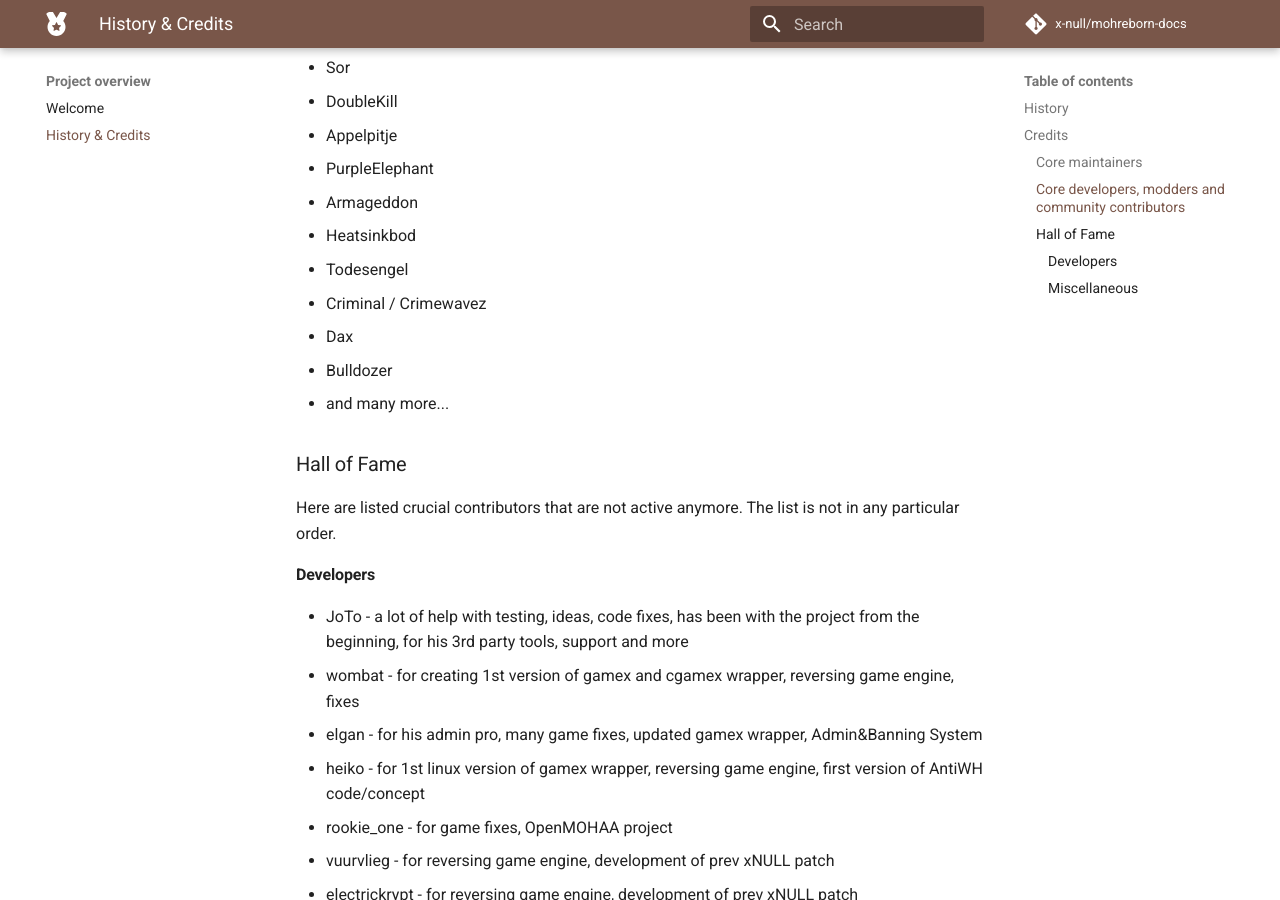
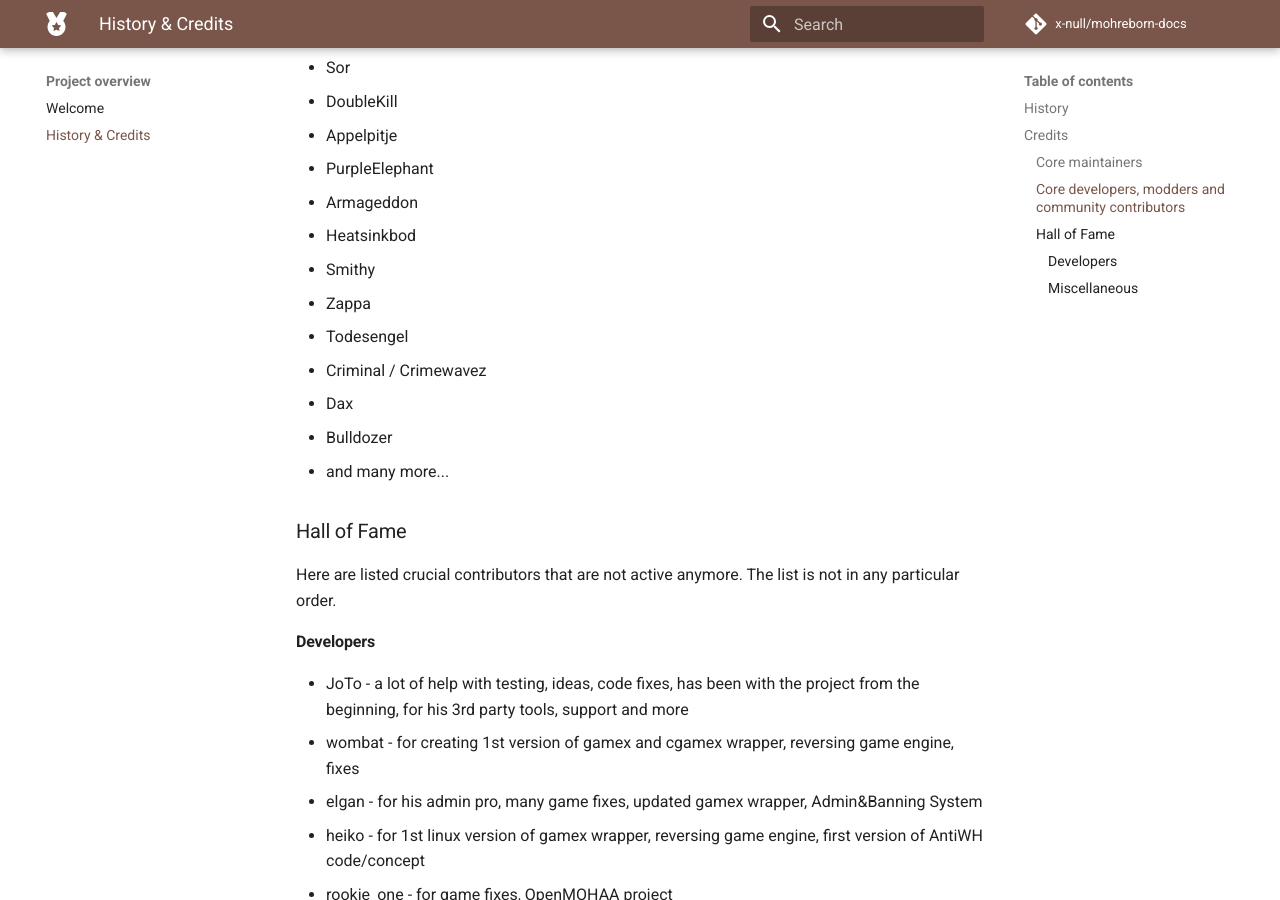
Before and after one commit to x-null/mohreborn-docs, an MkDocs documentation site: the page built from docs/history-and-credits.md, in a window 1280 px wide and 900 px high, scrolled down 1342 px. Built offline with MkDocs 1.6.1 and Material for MkDocs 9.7.7, drawn with Linux system fonts in a browser that asks for light colours; comment, search, counter and statistics services are not loaded.

Commit message:
Credit Smithy and Zappa

```diff
--- a/docs/history-and-credits.md
+++ b/docs/history-and-credits.md
@@ -38,6 +38,8 @@ invented a lot of original ways of hacking the engine or for fighting with cheat
 - PurpleElephant
 - Armageddon
 - Heatsinkbod
+- Smithy
+- Zappa
 - Todesengel
 - Criminal / Crimewavez
 - Dax
```
